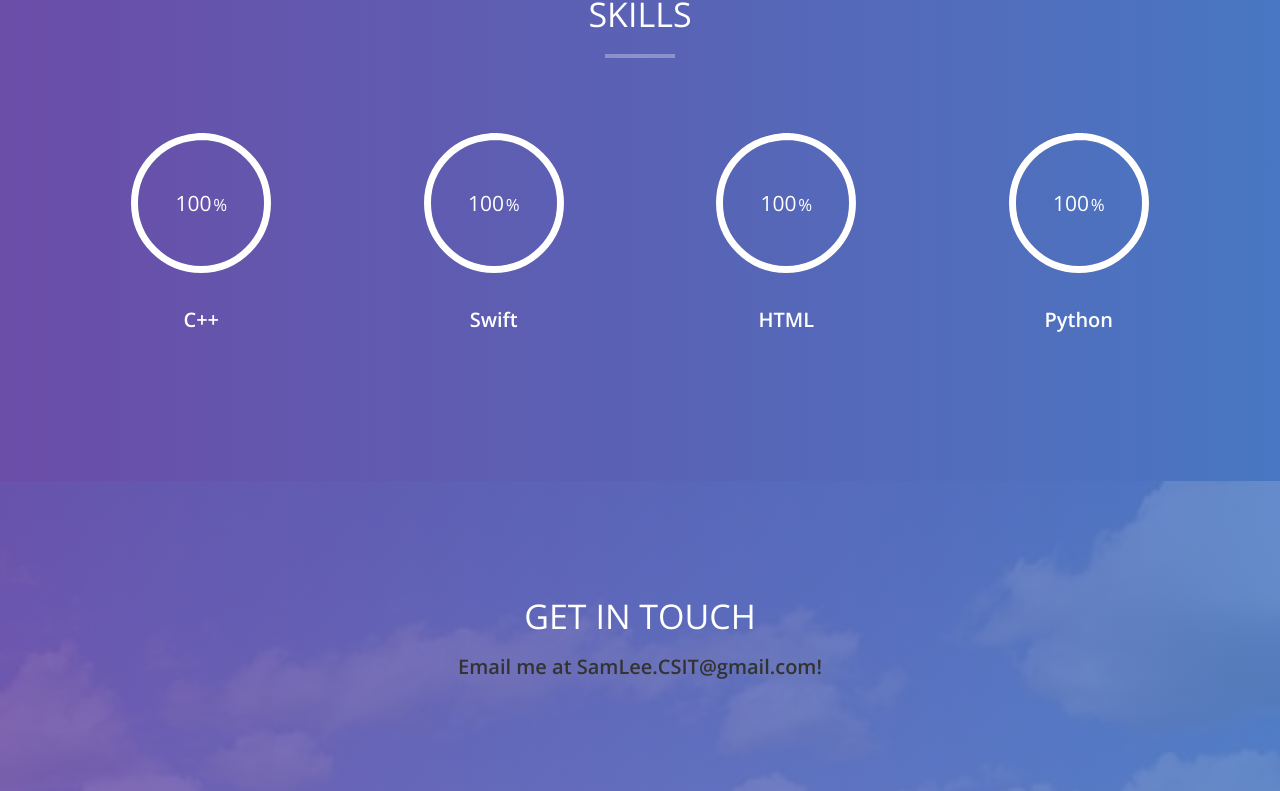
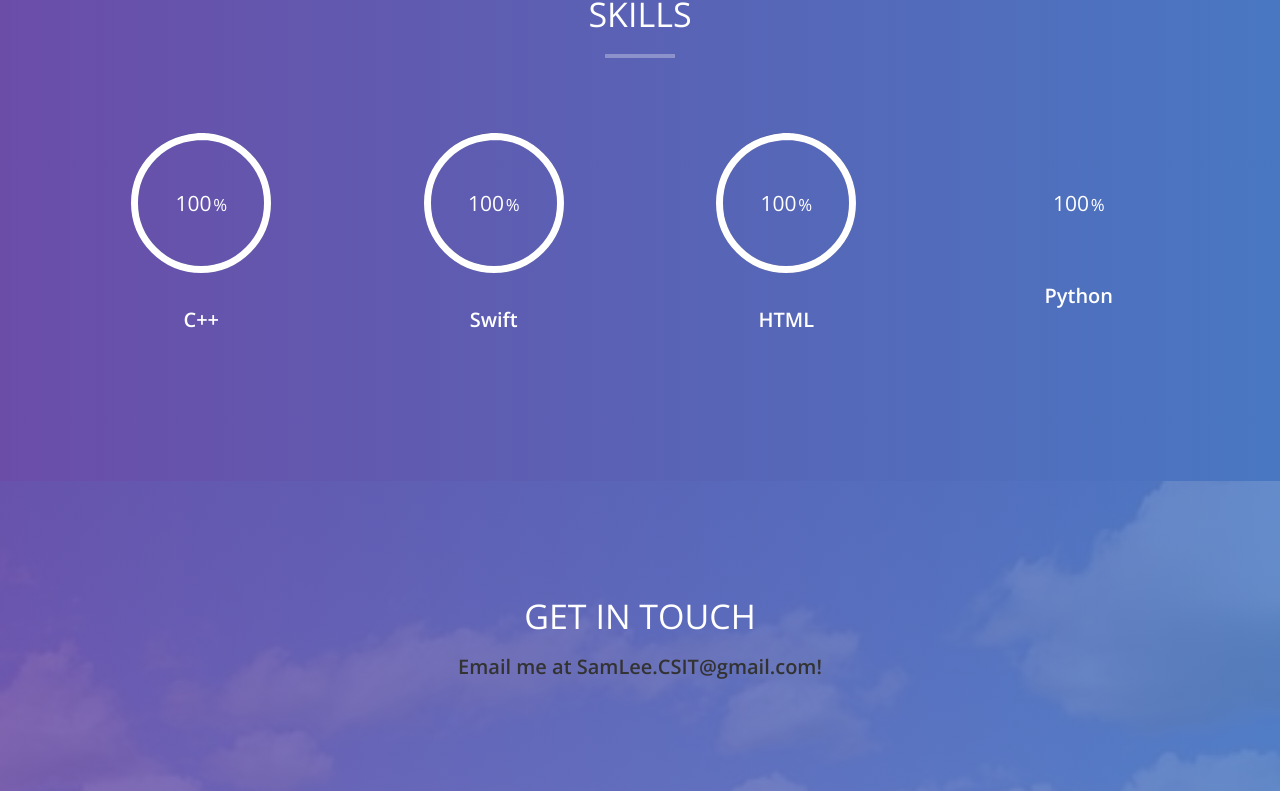
Before and after one commit to sjl1826/sjl1826.github.io, a plain HTML site: page index.html in a window 1280 px wide. Shown: the part 1612-2403 px from the top of the page. Drawn offline with nearby package versions, Linux system fonts and the light colour scheme.

Commit message:
Update index.html

```diff
--- a/index.html
+++ b/index.html
@@ -115,7 +115,7 @@
       <div class="col-md-3 col-sm-6 skill"> <span class="chart" data-percent="100"> <span class="percent">100</span> </span>
         <h4>HTML</h4>
       </div>
-      <div class="col-md-3 col-sm-6 skill"> <span class="chart" data-percent="100"> <span class="percent">100</span> </span>
+      <div class="col-md-3 col-sm-6 skill"> <span class="percent">100</span> </span>
         <h4>Python</h4>
       </div>
     </div>
```
